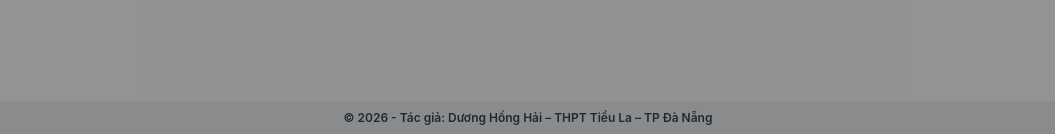
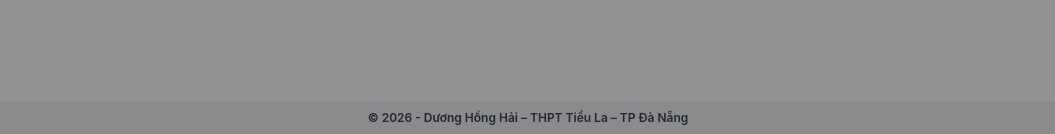
Before and after one commit to tieula/thithi-lan, a Flask app: page / in a window 1280 px wide. Shown: the part 666-800 px from the top of the page, without its empty margins (112-1167 px from the left). Run offline with Flask 3, Linux system fonts and the light colour scheme.

Commit message:
Update index.html

```diff
--- a/templates/index.html
+++ b/templates/index.html
@@ -162,7 +162,7 @@
     </div>
 
     <footer class="text-center py-2 text-xs text-gray-700 font-semibold border-t bg-gray-200">
-        © 2026 - Tác giả: Dương Hồng Hải – THPT Tiểu La – TP Đà Nẵng
+        © 2026 - Dương Hồng Hải – THPT Tiểu La – TP Đà Nẵng
     </footer>
 
     <!-- MODAL CẤU HÌNH -->
```
